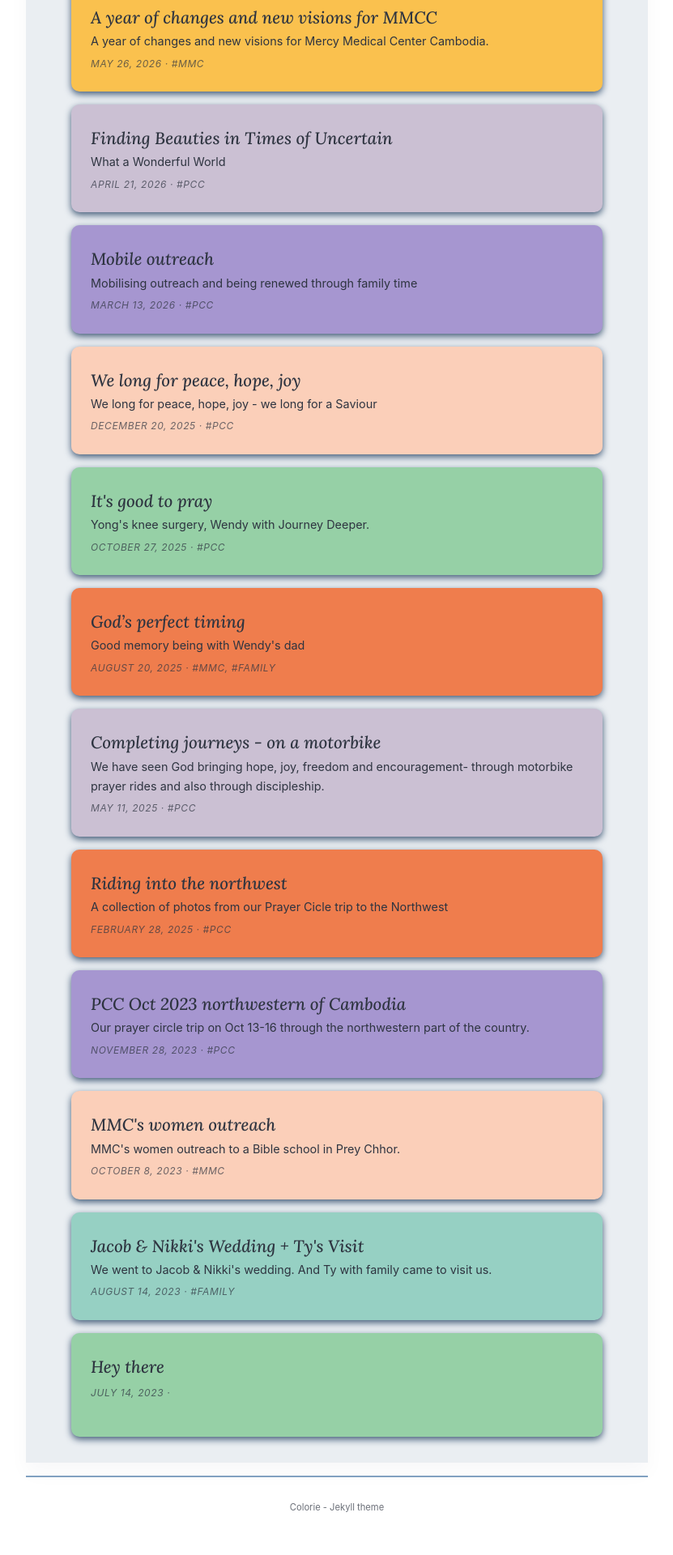
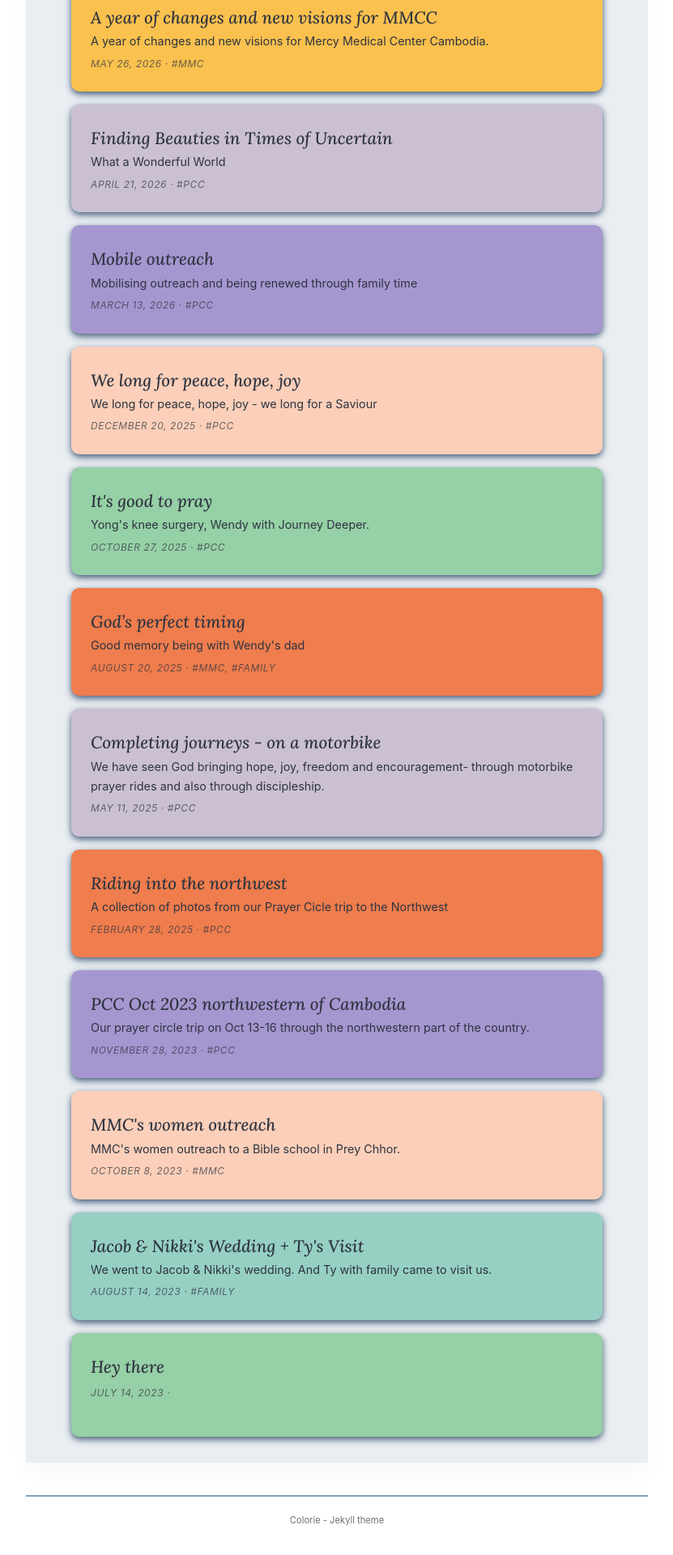
Before and after one commit to yong-lim/4lims, a Jekyll site: the page built from index.md, in a window 1280 px wide. Shown: the part 716-2636 px from the top of the page at 81% size, without its empty margins (224-1055 px from the left). Built offline with Jekyll 4.4.1, drawn with Linux system fonts in a browser that asks for light colours; some web fonts are replaced.

Commit message:
Add margine a top margin for the footer section

```diff
--- a/_sass/_theme.scss
+++ b/_sass/_theme.scss
@@ -406,9 +406,10 @@ nav {
 }
 
 .footer {
-  padding-top: 1.5rem;
+  padding-top: 1rem;
   font-size: 0.875rem;
   border-top: 0.125rem solid var(--hr-color);
+  margin-top: 2.5rem;
   margin-bottom: 2rem;
 }
 
```
